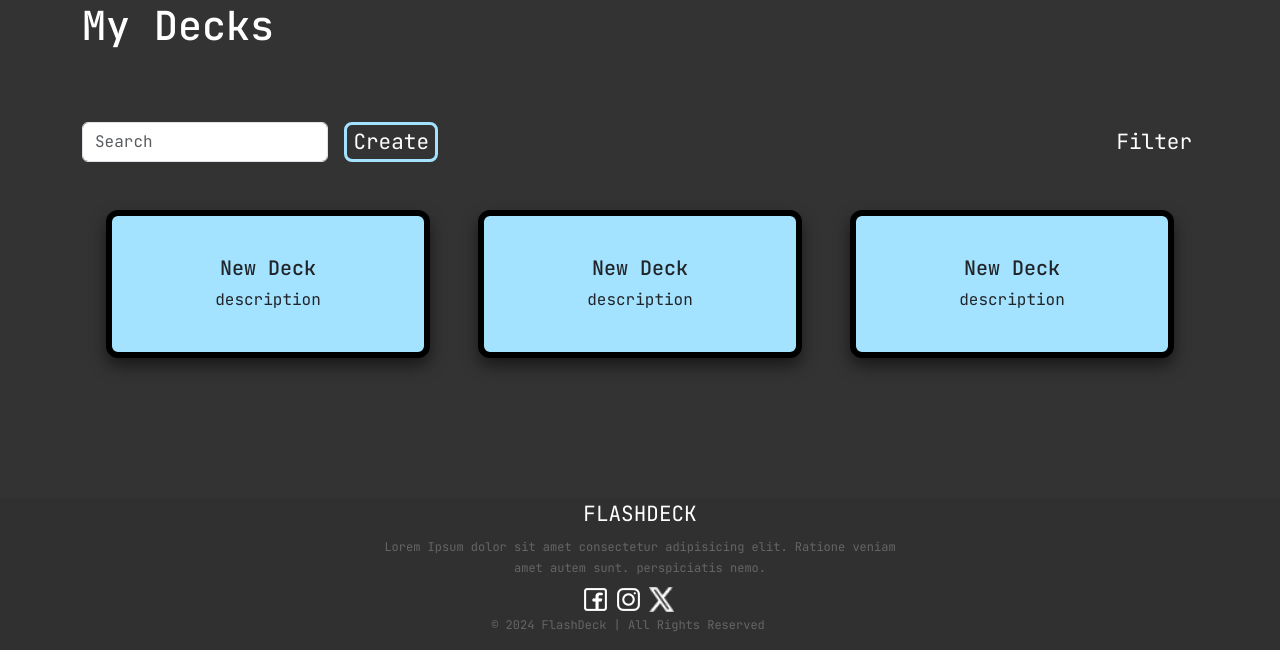
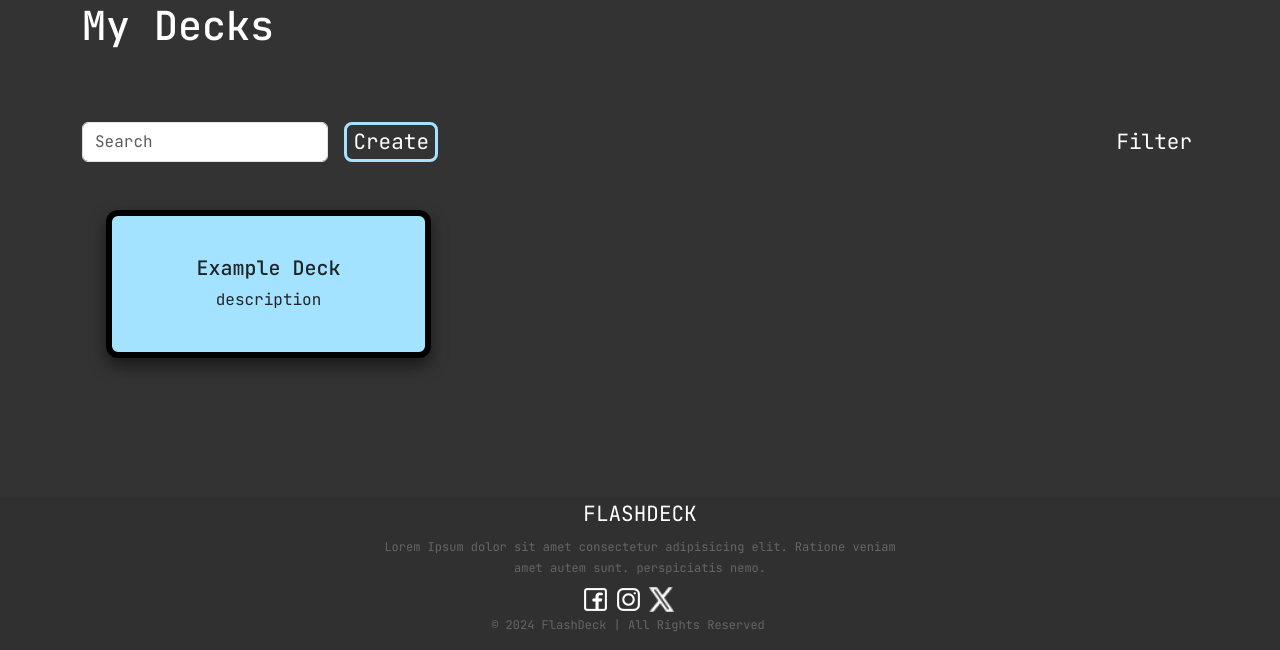
Before and after one commit to JovanniRodriguez/flashcardProject, a Django app: template flashdeck/templates/flashdeck/myDecks.html in a window 1280 px wide. Shown: the part 150-800 px from the top of the page. Run offline with Django 3.2, Linux system fonts and the light colour scheme; the template is opened without the code that fills it, so the values that code supplies are empty.

Commit message:
changed myDecks modal stuff based on what was talked about. Not 100% finished yet but a lot more functional.

```diff
--- a/flashdeck/static/flashdeck/css/styles.css
+++ b/flashdeck/static/flashdeck/css/styles.css
@@ -134,6 +134,13 @@ form a:hover{
     color: #A4E3FF;
 }
 
+.studyButton, .editDeckButton, .deleteDeckButton{
+    width: 200px !important;
+}
+
+.deleteDeckButton:hover{
+    background-color: red !important;
+}
 /* create deck button */
 #createDeckButton{
     font-size: 21px !important;
@@ -147,13 +154,29 @@ form a:hover{
     background-color: #A4E3FF !important;
 }
 /* Cards */
-.card-group .card{
-    background-color: #A4E3FF;
+
+
+.card-title{
+    white-space: nowrap;
+    overflow: hidden;
+    text-overflow: ellipsis;
+    max-width: 300px;
+}
+.card-text{
+    white-space: nowrap;
+    overflow: hidden;
+    text-overflow: ellipsis;
+    max-width: 300px;
+    max-height: 50px;
+}
+.card{
+    background-color: #A4E3FF !important;
     border: 6px solid black !important;
     border-radius: 12px !important;
-}
-
-.card{
+    width: 325px;
+    height: 200px;
+    max-height: 200px;
+    max-width: 325px;
     transition: transform 0.2s ease-in-out, box-shadow 0.2s ease-in-out;
     box-shadow: 0 8px 16px rgba(0, 0, 0, 0.5);
     cursor: pointer;
--- a/flashdeck/templates/flashdeck/myDecks.html
+++ b/flashdeck/templates/flashdeck/myDecks.html
@@ -79,7 +79,7 @@
     <div class="row mt-2">
       <div class="col-4 text-white d-flex"> <!-- searchbar -->
         <input type="text" class="form-control me-3" placeholder="Search">
-        <button id="createDeckButton">Create</button>
+        <button id="createDeckButton"  data-bs-toggle="modal" data-bs-target="#cardModal">Create</button>
       </div>
 
       <div class="col"></div> <!-- spacing -->
@@ -93,72 +93,102 @@
 
   <!-- Deck Grid -->
   <div class="container mt-5">
-    <div class="card-group" id="card-group">
-      <div class="card mx-4 py-4 border rounded-2" data-bs-toggle="modal" data-bs-target="#cardModal">
-        <!-- <img src="https://placehold.co/50x50" class="card-img-top"
-        alt="img"> -->
-        <div class="card-body text-center">
-          <h5 class="card-title">New Deck</h5>
-          <p class="card-text">description</p>
-        </div>
-
-      </div>
-
-      <div class="card mx-4 py-4 border rounded-2" data-bs-toggle="modal" data-bs-target="#cardModal">
-        <!-- <img src="https://placehold.co/50x50" class="card-img-top"
-        alt="img"> -->
-        <div class="card-body text-center">
-          <h5 class="card-title">New Deck</h5>
-          <p class="card-text">description</p>
-        </div>
-
-      </div>
-
-      <div class="card mx-4 py-4 border rounded-2" data-bs-toggle="modal" data-bs-target="#cardModal">
-        <!-- <img src="https://placehold.co/50x50" class="card-img-top"
-        alt="img"> -->
-        <div class="card-body text-center">
-          <h5 class="card-title">New Deck</h5>
-          <p class="card-text">description</p>
+    <div class="row" id="cardGrid">
+      <div class="col-md-4 mb-4">
+        <div class="card mx-4 py-4" data-bs-toggle="modal" data-bs-target="#cardOptionsModal">
+          <div class="card-body text-center">
+            <h5 class="card-title">Example Deck</h5>
+            <p class="card-text">description</p>
+          </div>
         </div>
       </div>
-
     </div>
   </div>
 
   <!-- END -->
 
-  <!--card modal-->
+  <!--create deck modal-->
   <div class="modal fade" id="cardModal" tabindex="-1" role="dialog">
     <div class="modal-dialog modal-dialog-centered" role="document">
       <div class="modal-content p-3">
         <div class="modal-body">
           <div class="row my-3">
-            <h2 class="text-white text-center">Deck Name</h2>
+            <h2 class="text-white text-center">Name your Deck</h2>
           </div>
           <div class="row my-3">
-            <textarea type="text" class="deckNameInput" placeholder="Enter a name for your deck"></textarea>
+            <textarea type="text" class="deckNameInput" placeholder="Enter a name for your deck" id="nameInput"></textarea>
           </div>
           <div class="row mt-5 mb-3">
-            <h2 class="text-white text-center">Deck Name Description</h2>
+            <h2 class="text-white text-center">Deck Description</h2>
           </div>
           <div class="row my-3">
-            <textarea type="text" class="deckDescInput" placeholder="Enter a description"></textarea>
+            <textarea type="text" class="deckDescInput" placeholder="Enter a description" id="descInput"></textarea>
           </div>
           <div class="row my-3 d-flex justify-content-center">
-            <button type="button" class="btn closeModalButton" data-bs-dismiss="modal">Close</button>
+            <button type="button" class="btn closeModalButton" data-bs-dismiss="modal">Cancel</button>
 
           </div>
           <div class="row my-3 d-flex justify-content-center">
-            <button type="button" class="btn saveModalButton">Save Changes</button>
+            <button type="button" class="btn saveModalButton" id="saveDeckButton" data-bs-dismiss="modal">Save Deck</button>
           </div>
         </div>
       </div>
     </div>
   </div>
-  <!--card modal end-->
+  <!--create deck modal end-->
 
+  <!--card options modal-->
+  <div class="modal fade" id="cardOptionsModal" tabindex="-1" role="dialog">
+    <div class="modal-dialog modal-dialog-centered" role="document">
+      <div class="modal-content p-3">
+        <div class="modal-body">
+          <div class="row my-3">
+            <h2 class="text-white text-center">Options</h2>
+          </div>
+          <div class="row my-2 d-flex justify-content-center">
+            <a href="study" class="btn studyButton">Study</a>
+          </div>
+          <div class="row my-2 d-flex justify-content-center">
+            <button class="btn editDeckButton" data-bs-dismiss="modal" data-bs-toggle="modal" data-bs-target="#editCardModal">Edit Deck</button>
+          </div>
+          <div class="row my-2 d-flex justify-content-center">
+            <button class="btn deleteDeckButton">Delete Deck</button>
+          </div>
+        </div>
+      </div>
+    </div>
+  </div>
+  <!--card options modal end-->
 
+  <!--edit card modal-->
+  <div class="modal fade" id="editCardModal" tabindex="-1" role="dialog">
+    <div class="modal-dialog modal-dialog-centered" role="document">
+      <div class="modal-content p-3">
+        <div class="modal-body">
+          <div class="row my-3">
+            <h2 class="text-white text-center">Edit Deck Name</h2>
+          </div>
+          <div class="row my-3">
+            <textarea type="text" class="deckNameInput" placeholder="Enter a name for your deck" id="nameInput"></textarea>
+          </div>
+          <div class="row mt-5 mb-3">
+            <h2 class="text-white text-center">Edit Description</h2>
+          </div>
+          <div class="row my-3">
+            <textarea type="text" class="deckDescInput" placeholder="Enter a description" id="descInput"></textarea>
+          </div>
+          <div class="row my-3 d-flex justify-content-center">
+            <button type="button" class="btn closeModalButton" data-bs-dismiss="modal">Cancel</button>
+
+          </div>
+          <div class="row my-3 d-flex justify-content-center">
+            <button type="button" class="btn saveModalButton" id="saveChangesButton" data-bs-dismiss="modal">Save Changes</button>
+          </div>
+        </div>
+      </div>
+    </div>
+  </div>
+  <!--edit card modal END-->
 
 
 <!--FOOTER-->
```
Also changed, not shown: flashdeck/static/flashdeck/js/myDecks.js (+53 -9 lines).
